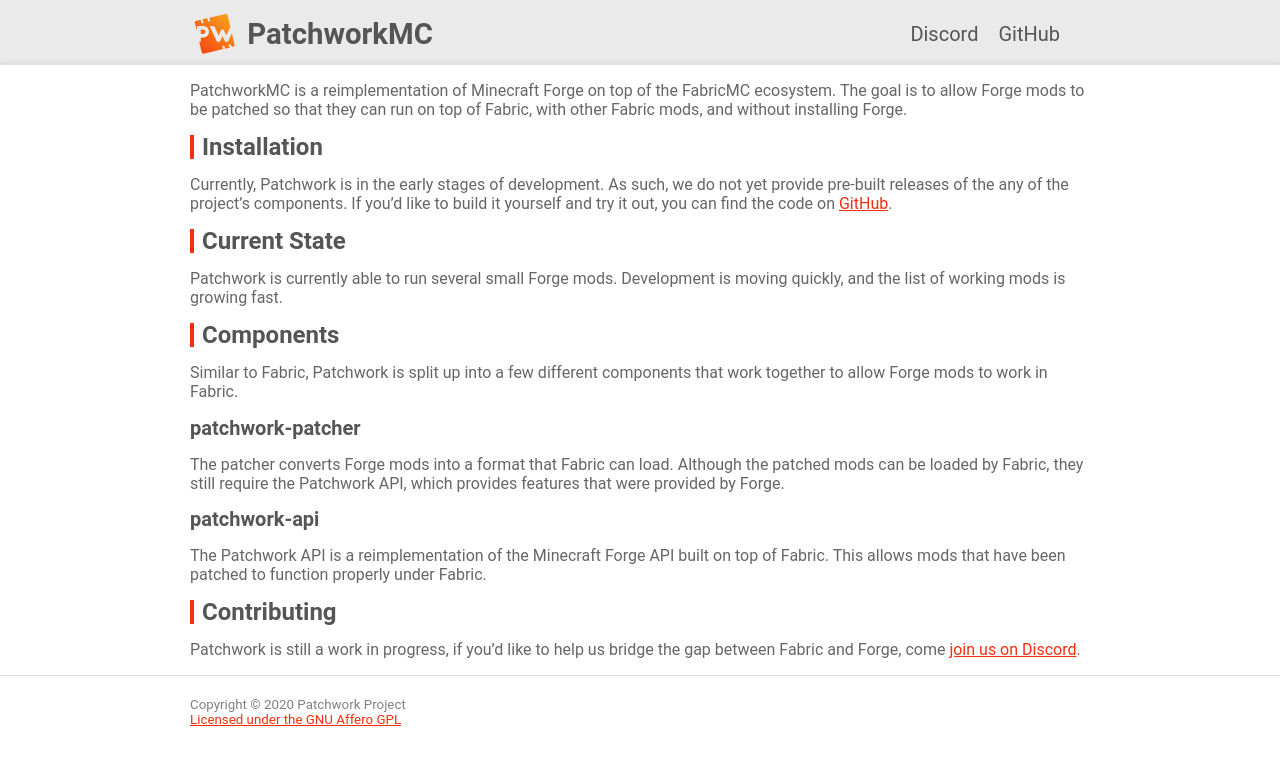
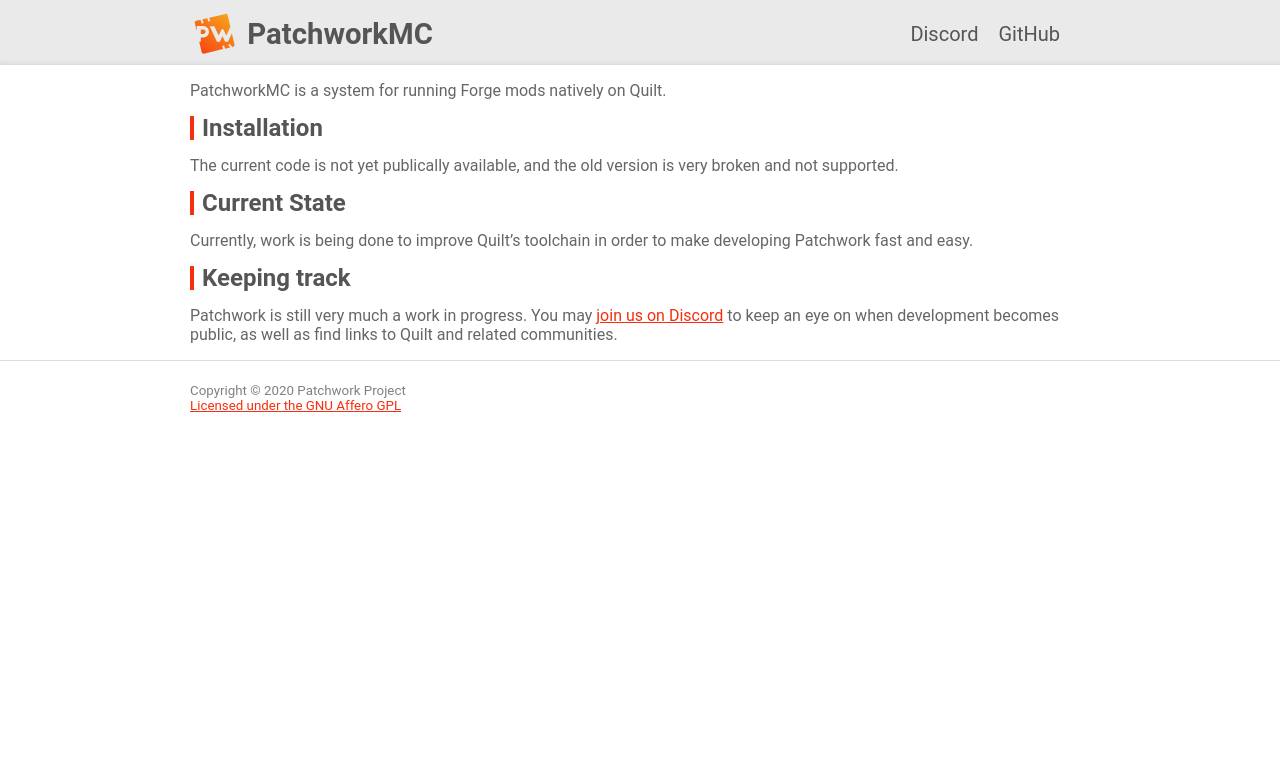
Before and after one commit to PatchworkMC/patchwork-web, a Jekyll site: the page built from index.md, in a window 1280 px wide. Shown: the top 765 px of the page. Built offline with Jekyll 4.4.1, drawn with Linux system fonts in a browser that asks for light colours.

Commit message:
Update index.md

```diff
--- a/index.md
+++ b/index.md
@@ -1,46 +1,21 @@
 ---
 layout: default
 description: >-
-    PatchworkMC is a reimplementation of Minecraft Forge on top of the FabricMC
-    ecosystem. The goal is to allow Forge mods to be patched so that they can run
-    on top of Fabric, with other Fabric mods, and without installing Forge.
+    PatchworkMC is a system for running Forge mods natively on Quilt.
 ---
 
 {{ page.description }}
 
 # Installation
 
-Currently, Patchwork is in the early stages of development. As such, we do not
-yet provide pre-built releases of the any of the project's components. If you'd
-like to build it yourself and try it out, you can find the code on
-[GitHub]({{ site.github_url }}).
-
+The current code is not yet publically available, and the old version is very broken and not supported.
 
 # Current State
 
-Patchwork is currently able to run several small Forge mods. Development is
-moving quickly, and the list of working mods is growing fast.
+Currently, work is being done to improve Quilt's toolchain in order to make developing Patchwork fast and easy.
 
 
-# Components
+# Keeping track
 
-Similar to Fabric, Patchwork is split up into a few different components that
-work together to allow Forge mods to work in Fabric.
-
-
-## patchwork-patcher
-
-The patcher converts Forge mods into a format that Fabric can load. Although
-the patched mods can be loaded by Fabric, they still require the Patchwork API,
-which provides features that were provided by Forge.
-
-## patchwork-api
-
-The Patchwork API is a reimplementation of the Minecraft Forge API built on top
-of Fabric. This allows mods that have been patched to function properly under
-Fabric.
-
-# Contributing
-
-Patchwork is still a work in progress, if you'd like to help us bridge the gap
-between Fabric and Forge, come [join us on Discord]({{ site.discord_url }}).
+Patchwork is still very much a work in progress. You may [join us on Discord]({{ site.discord_url }}) to keep an eye
+on when development becomes public, as well as find links to Quilt and related communities.
```
